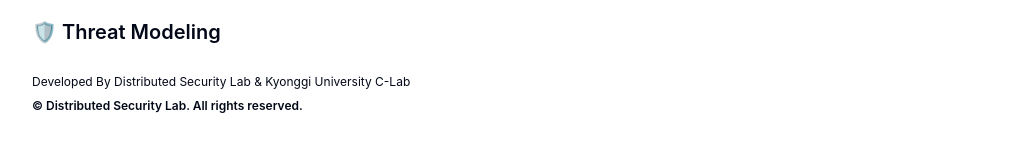
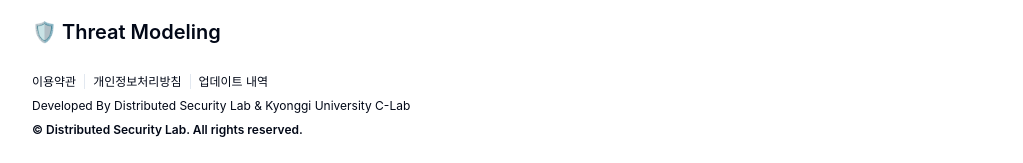
Before and after one commit to kgu-clab/threat-modeling, a React (Vite) app: page / in a window 1280 px wide. Shown: the part 311-474 px from the top of the page, without its empty margins (128-1151 px from the left). Built offline with nearby package versions, Linux system fonts and the light colour scheme; a web font is replaced by a local one.

Commit message:
refactor: Footer 내용 수정

```diff
--- a/src/components/common/Footer/Footer.tsx
+++ b/src/components/common/Footer/Footer.tsx
@@ -1,28 +1,44 @@
+import { Link } from 'react-router-dom';
+
 const Footer = () => {
   return (
     <footer className="container my-6">
       <hr />
-      <p className="my-6 text-xl font-semibold">🛡️ Threat Modeling</p>
+      <ul className="my-6">
+        <li className="text-xl font-semibold">🛡️ Threat Modeling</li>
+      </ul>
       <ul className="text-xs leading-loose">
+        <li className="space-x-2 divide-x">
+          <Link to="" className="hover:underline">
+            이용약관
+          </Link>
+          <Link to="" className="pl-2 hover:underline">
+            개인정보처리방침
+          </Link>
+          <Link to="" className="pl-2 hover:underline">
+            업데이트 내역
+          </Link>
+        </li>
         <li>
-          <a
-            href="https://sites.google.com/view/ksel/ds-lab?authuser=0"
+          <span>Developed By </span>
+          <Link
+            to="https://sites.google.com/view/ksel/ds-lab?authuser=0"
             target="_blank"
+            className="hover:underline"
           >
-            Developed By Distributed Security Lab
-          </a>
+            Distributed Security Lab
+          </Link>
           <span> & </span>
-          <a href="https://github.com/KGU-C-Lab" target="_blank">
+          <Link
+            to="https://github.com/KGU-C-Lab"
+            target="_blank"
+            className="hover:underline"
+          >
             Kyonggi University C-Lab
-          </a>
+          </Link>
         </li>
         <li className="font-semibold">
-          <a
-            href="https://sites.google.com/view/ksel/ds-lab?authuser=0"
-            target="_blank"
-          >
-            © Distributed Security Lab. All rights reserved.
-          </a>
+          © Distributed Security Lab. All rights reserved.
         </li>
       </ul>
     </footer>
```
